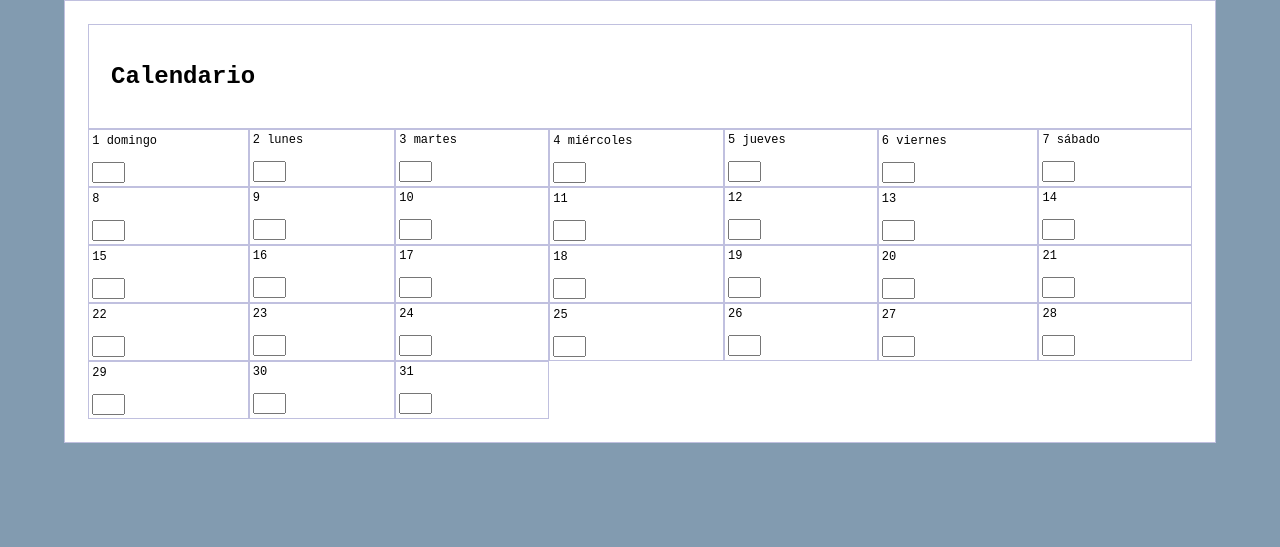
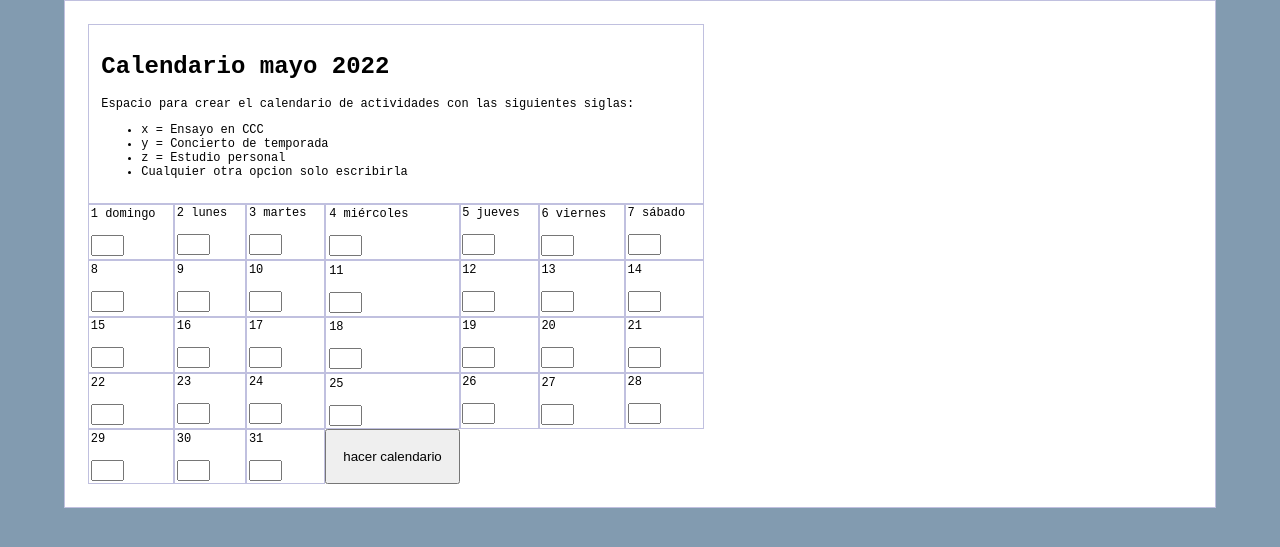
Before and after one commit to jalfonsojimenez/portal_camerata, a Flask app: page /crea_calendario in a window 1280 px wide. Shown: the top 547 px of the page. Run offline with Flask 2, Linux system fonts and the light colour scheme.

Commit message:
fixed recovered

```diff
--- a/static/style.css
+++ b/static/style.css
@@ -5,4 +5,4 @@ div{ border: 1px solid #c0c0df; padding: 2%; }
 .title{ grid-column: 1 / 8;}
 table, tr, td{ border: 1px solid gray; padding: 0.2em}
 .flag{ color: rgba(243, 35, 35, 0.678)}
-form{ margin: 0; padding: 0;}
+form{ margin: 0; padding: 0; display: grid}
--- a/templates/crea_calendario.html
+++ b/templates/crea_calendario.html
@@ -1,7 +1,16 @@
 {% extends 'base.html' %}
-    <form action="calendario" method="post">
 {% block contenido %}
-    <div class="title"><h1>Calendario</h1></div>
+    <form action="crea_calendario" method="POST">
+    <div class="title">
+        <h1>Calendario {{  mes_actual + ' ' + anio }}</h1>
+        <p>Espacio para crear el calendario de actividades con las siguientes siglas:</p>
+        <ul>
+            <li>x = Ensayo en CCC</li>
+            <li>y = Concierto de temporada</li>
+            <li>z = Estudio personal</li>
+            <li>Cualquier otra opcion solo escribirla</li>
+        </ul>
+    </div>
         {% for i in range( 0, diasmes + primerdiamessemana | int ) %}
             {% if i < primerdiamessemana | int  %}
             <div>
@@ -13,7 +22,7 @@
                 <div>
                     {{ i + 1 }}
                     {{ dias_espanol[i] }} <br> <br>
-                    <input type="text" name="{{ i- primerdiamessemana | int }}" size="1">
+                    <input type="text" name="{{ i + 1 - primerdiamessemana | int }}" size="1">
                 </div>
             {% endif %}
 
@@ -21,5 +30,6 @@
 
 
 
+        <input type="submit" value="hacer calendario">
+    </form>
 {% endblock %}
-    </form>
```
